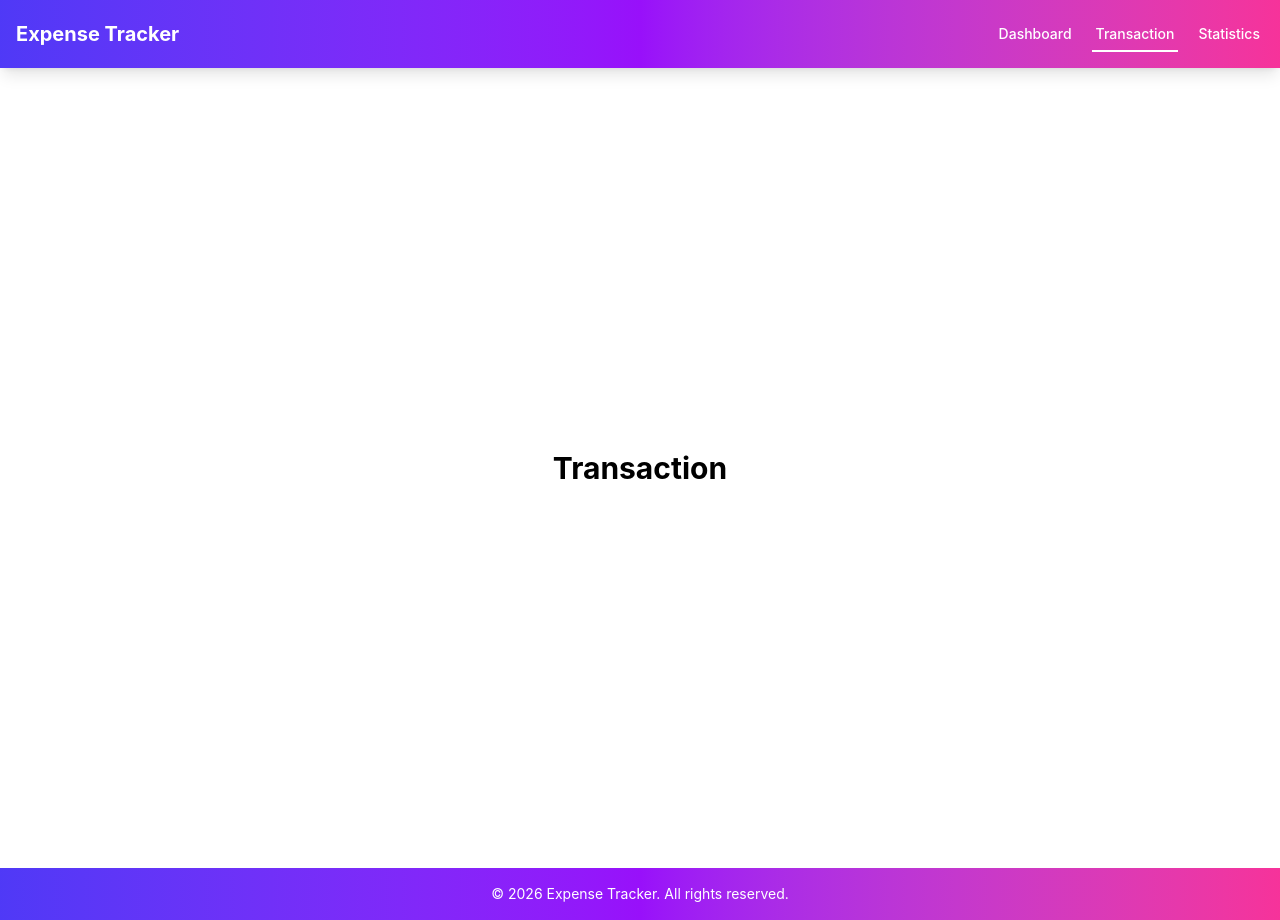
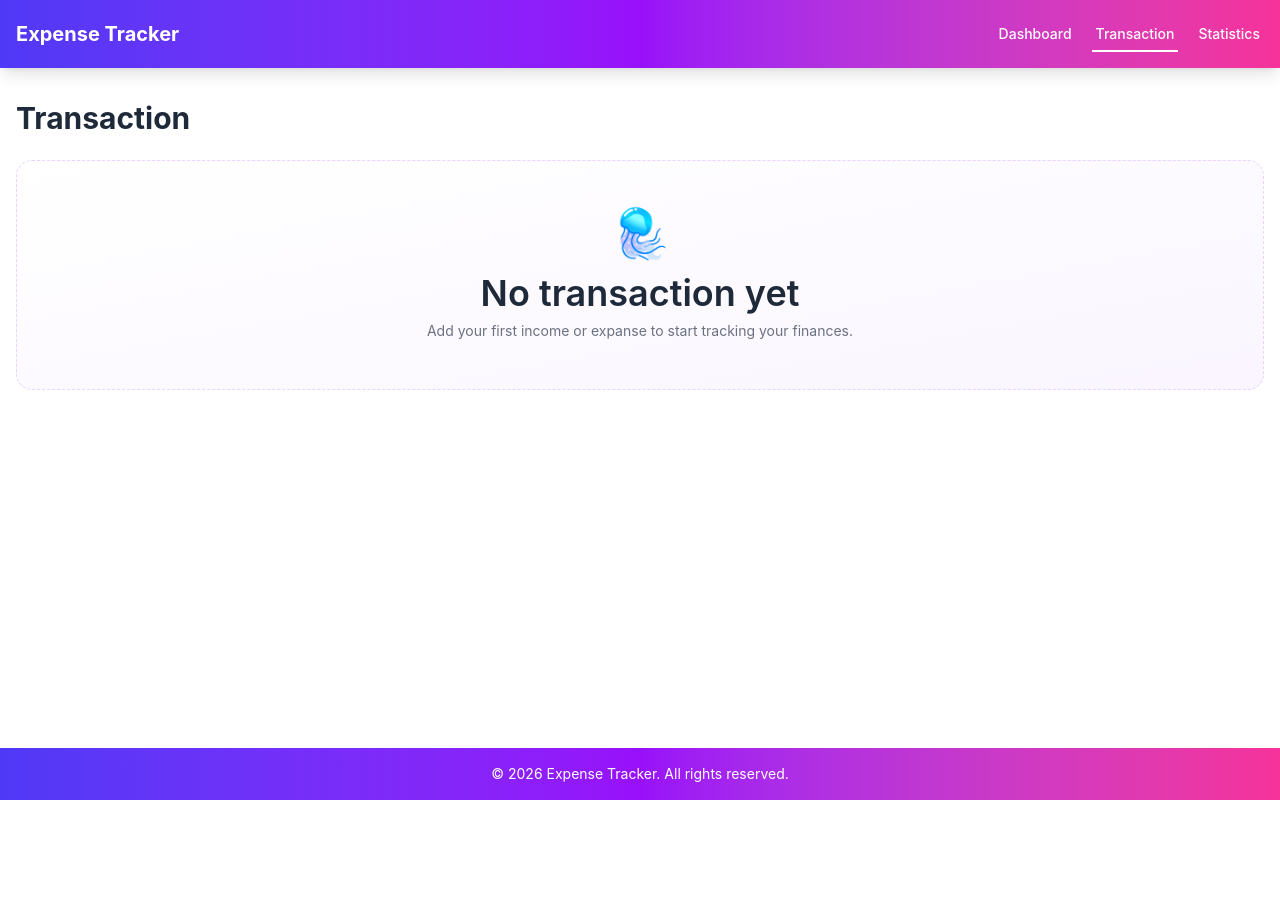
Before and after one commit to aakashtechworks/expense-tracker, a React (Vite) app: page /transaction in a window 1280 px wide. After the commit the page ends 800 px from the top, so only its background shows below. Built offline with nearby package versions, Linux system fonts and the light colour scheme.

Commit message:
feat: add reusable UI components

```diff
--- /dev/null
+++ b/src/components/common/Button.jsx
@@ -0,0 +1,11 @@
+import React from 'react'
+
+const Button = ({children, type = "button", onClick, className = "" }) => {
+  return (
+    <button type={type} onClick={onClick} className={`rounded-lg bg-gradient-to-r from-indigo-600 via-purple-600 to-pink-500 px-4 py-2 font-medium text-white transition-transform duration-300 hover:scale-105 ${className}`}>
+        {children}
+    </button>
+  )
+}
+
+export default Button
--- /dev/null
+++ b/src/components/common/Card.jsx
@@ -0,0 +1,11 @@
+import React from 'react'
+
+const Card = ({children, className="" }) => {
+  return (
+    <div className={`rounded-2xl border border-white/40 bg-white/80 p-5 shadow-lg backdrop-blur-sm transition duration-300 ${className}`}>
+        {children}
+    </div>
+  )
+}
+
+export default Card
--- /dev/null
+++ b/src/components/common/EmptyState.jsx
@@ -0,0 +1,13 @@
+import React from 'react'
+
+const EmptyState = ({title = "No data found", message = "There is nothing to display right now.", icon = "🪼"}) => {
+  return (
+    <div className='flex flex-col items-center justify-center rounded-2xl border border-dashed border-purple-200 bg-gradient-to-br from-white to-purple-50 px-6 py-12 text-center'>
+        <div className='mb-4 text-5xl '>{icon}</div>
+        <h2 className='text-4xl font-semibold text-gray-800'>{title}</h2>
+        <p className='mt-2 max-w-md text-sm text-gray-500'>{message}</p>
+    </div>
+  )
+}
+
+export default EmptyState
--- /dev/null
+++ b/src/components/common/Input.jsx
@@ -0,0 +1,9 @@
+import React from 'react'
+
+const Input = ({type="text", name, value, onChange, placeholder}) => {
+  return (
+    <input type={type} name={name} value={value} onChange={onChange} placeholder={placeholder} className='w-full rounded-lg border border-gray-300 bg-white px-4 py-3 outline-none transition focus:border-purple-500 focus:ring-2 focus:ring-purple-200' />
+  )
+}
+
+export default Input
--- a/src/pages/Dashboard.jsx
+++ b/src/pages/Dashboard.jsx
@@ -1,8 +1,10 @@
 import React from 'react'
 
+
 const Dashboard = () => {
+
   return (
-    <main className='min-h-screen flex items-center justify-center'>
+    <main className='min-h-screen flex flex-col items-center justify-center gap-4'>
         <h1 className='text-3xl font-bold'>Expense Tracker Dashboard</h1>
     </main>
   )
--- a/src/pages/Transaction.jsx
+++ b/src/pages/Transaction.jsx
@@ -1,10 +1,16 @@
 import React from 'react'
+import EmptyState from '../components/common/EmptyState'
 
 const Transaction = () => {
   return (
-    <main className='min-h-screen flex items-center justify-center'>
-        <h1 className='text-3xl font-bold'>Transaction</h1>
-    </main>
+    <section className='mx-auto w-full max-w-7xl px-4 py-8'>
+        <h1 className='text-3xl font-bold text-gray-800'>Transaction</h1>
+
+        <div className='mt-6 '>
+          <EmptyState
+          title="No transaction yet" message='Add your first income or expanse to start tracking your finances.' />
+        </div>
+    </section>
   )
 }
 
```
